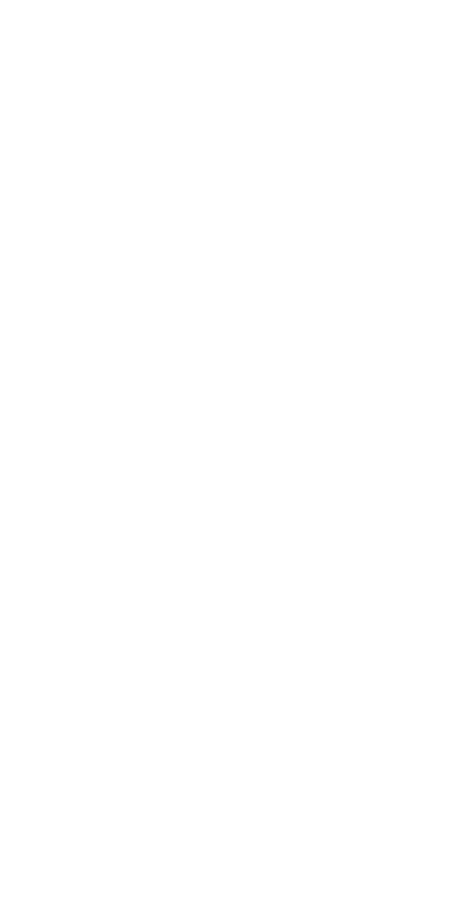
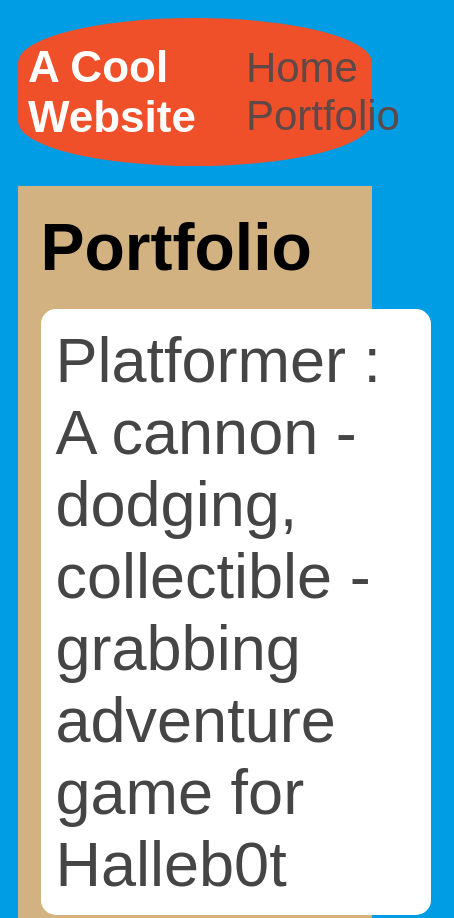
Before and after one commit to Callumuirhead/Callumuirhead.github.io, a plain HTML site: page portfolio.html in a window 390 px wide. Shown: the top 918 px of the page, 454 px wide, since content can reach past the window. Before the commit the page ends 844 px from the top, so only its background shows below. Drawn offline with Linux system fonts and the light colour scheme.

Commit message:
add portfolio.html file

```diff
--- a/portfolio.html
+++ b/portfolio.html
@@ -1,11 +1,34 @@
 <!DOCTYPE HTML>
 <html>
     <head>
-
+        <title>
+            Web.Site
+        </title>
+        <link rel="stylesheet" href="style.css">
     </head>
     <body>
         <div id="all-contents">
-
+            <nav>
+                <h1>A Cool Website</h1>
+                <ul id="nav-ul">
+                    <li class="nav-li">
+                        <a class="nav-a" href="index.html">Home</a>
+                    </li>
+                    <li class="nav-li">
+                        <a classs="nav-a" href="portfolio.html">Portfolio</a>
+                    </li>
+                </ul>
+            </nav>
+            <main>
+                <div class="content">
+                    <h1>Portfolio</h1>
+                    <ul id="portfolio">
+                        <li><a href="projects/platformer/">Platformer : A cannon - dodging, collectible - grabbing adventure game for Halleb0t</a></li>
+                        <li><a href="projects/bouncing-box/">Bouncing Box : A project that gives you a taste of game development on the web </a></li>
+                        <li><a href="projects/circularity/">Circularity : A motion poem using random number generation and velocity applied to circle shapes...</a></li>
+                    </ul>
+                </div>
+            </main>
         </div>
     </body>
 </html>
--- a/style.css
+++ b/style.css
@@ -34,7 +34,7 @@ h1 {
 }
 a {
     text-decoration: none;
-    color: #fff;
+    color: #5e4848;
 }
 
 /* main container area beneath menu */
@@ -48,6 +48,7 @@ main {
 }
 .sidebar-img {
     width: 200px;
+    border: 4px rgb(134, 132, 132) ridge;
 }
 .content {
     flex: 1;
@@ -62,3 +63,77 @@ main {
 h2, h3 {
     margin: 0px;
 }
+/* portfolio styles */
+.content h1 {
+    color: black;
+}
+
+#portfolio {
+    list-style-type: none;
+    padding-left: 0;
+}
+
+#portfolio li {
+    background: #fff;
+    padding: 10px;
+    border-radius: 10px;
+    margin-bottom: 10px;
+}
+
+#portfolio li:hover {
+    background: #eee;
+}
+
+#portfolio a {
+    text-decoration: none;
+    color: #454545;
+}
+/* responsive web design */
+@media screen and (min-width: 120px) and (max-width: 1080px) {
+    main {
+      height: 100ch;
+      zoom: 1.5;
+      display: grid;
+    }
+
+    h1 {
+      font-size: 44px;
+    }
+
+    h2 {
+      font-size: 42px;
+    }
+
+    h3 {
+      font-size: 36px;
+    }
+
+    #all-contents {
+      height: 100ch;
+      margin: none;
+    }
+
+    a {
+      font-size: 42px;
+    }
+
+    .sidebar {
+      margin-right: 0px;
+      justify-content: center;
+      align-items: center;
+    }
+
+    .sidebar-img {
+      width: 100%;
+    }
+
+    p,
+    li {
+      font-size: 24px;
+    }
+
+    .content {
+      align-content: center;
+      justify-content: center;
+    }
+}
```
Also changed, not shown: index.html (+1 -1 lines).
